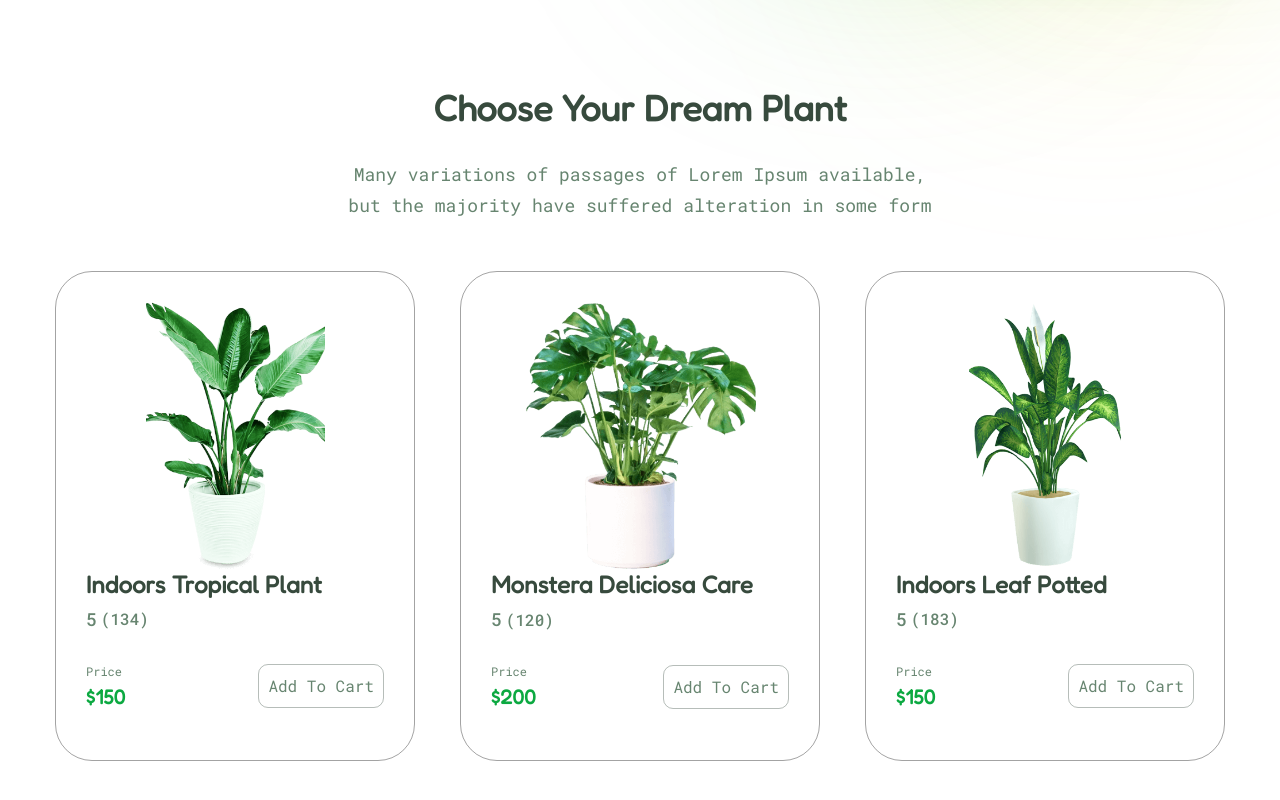
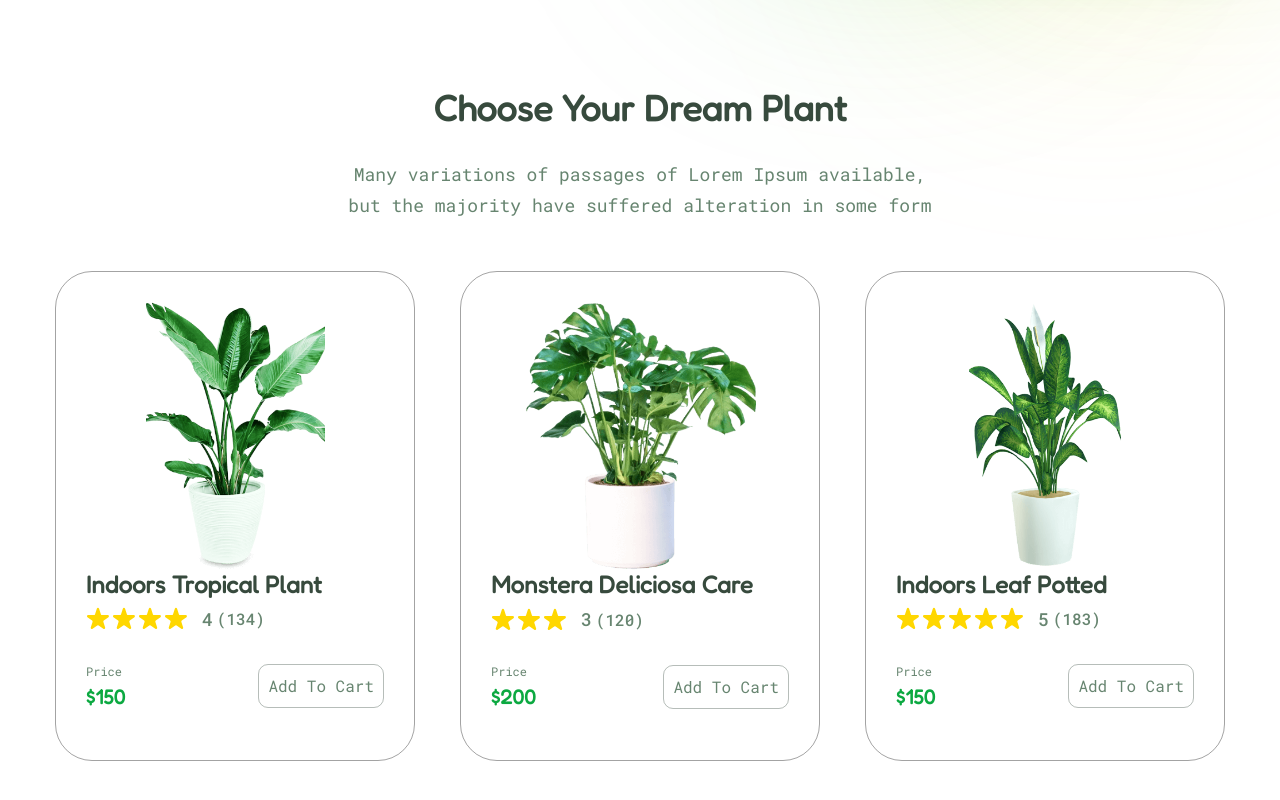
Before and after one commit to MIRZOULUGBEK9008/hobby-selfmade, a React (Vite) app: page / in a window 1280 px wide. Shown: the part 2672-3472 px from the top of the page. Built offline with nearby package versions, Linux system fonts and the light colour scheme.

Commit message:
Add IndexDream and IndexRating components

```diff
--- a/src/components/main-content/IndexDream.jsx
+++ b/src/components/main-content/IndexDream.jsx
@@ -22,9 +22,9 @@ function IndexDream() {
         height: 233
       },
       title: "Indoors tropical plant",
-      rating: 5.0,
+      rating: 4,
       warehouse: 134,
-      price: "$150",
+      price: 150,
       type: "Indoors tropical"
     },
     {
@@ -36,9 +36,9 @@ function IndexDream() {
         height: 233
       },
       title: "Monstera deliciosa care",
-      rating: 5.0,
+      rating: 3,
       warehouse: 120,
-      price: "$200",
+      price: 200,
       type: "Monstera deliciosa care"
     },
     {
@@ -50,18 +50,12 @@ function IndexDream() {
         height: 240
       },
       title: "Indoors leaf potted",
-      rating: 5.0,
+      rating: 5,
       warehouse: 183,
-      price: "$150",
+      price: 150,
       type: "Indoors leaf potted"
     }
   ]
-
-  const indexRating = (e) => {
-    for (let i = 1; i <= e; i++) {
-      <IndexRating />
-    }
-  }
 
   return (
     <section className="index-dream">
@@ -80,9 +74,7 @@ function IndexDream() {
           <img className="dream-card__img" src={dreamCard.img.imgName} srcSet={`${dreamCard.img.imgResponsive} 1x, ${dreamCard.img.imgResponsive}2x`} alt={dreamCard.type} width={dreamCard.img.with} height={dreamCard.img.height}/>
           <div className="dream-card__rating index-rating">
           <div className="index-rating__inner">
-          {
-            indexRating(dreamCard.rating)
-          }
+          <IndexRating rating={dreamCard.rating}/>
           <div className="index-rating__rating">{dreamCard.rating}</div>
           <div className="index-rating__warehouse">{dreamCard.warehouse}</div>
           </div>
--- a/src/components/main-content/IndexRating.jsx
+++ b/src/components/main-content/IndexRating.jsx
@@ -2,10 +2,18 @@ import React from 'react'
 import YellowStar from '../../img/yellow-star-min.svg'
 
 
-function IndexRatingStar() {
+function IndexRatingStar({rating}) {
+  const emptyArr = [];
+  for (let i = 0; i < rating; i++) {
+    emptyArr.push(i);
+  }
   return (
-    <img className='index-rating__yellow-star' src={YellowStar} width="24" height="24" alt='Rating...' />
-    )
+    emptyArr.map((item, index) => {
+    return (
+      <img className='index-rating__yellow-star' src={YellowStar} width="24" height="24" alt='Rating...' key={index}/>
+      )
+    })
+  )
   }
 
   export default IndexRatingStar
--- a/src/styles/styles.css
+++ b/src/styles/styles.css
@@ -654,6 +654,24 @@ img {
   margin-bottom: 9px;
 }
 
+.index-rating__rating {
+  display: flex;
+  align-items: center;
+  margin-left: 12px;
+}
+
+.index-rating__yellow-star {
+  display: block;
+  width: 24px;
+  height: 24px;
+  object-fit: contain;
+  object-position: center;
+}
+
+.index-rating__yellow-star:not(:last-child) {
+  margin-right: 2px;
+}
+
 .index-rating__bottom {
   display: flex;
   align-items: center;
@@ -691,3 +709,7 @@ img {
   font-size: 20px;
   line-height: 1.5;
 }
+
+.index-rating__price-detail::before {
+  content: "$";
+}
```
